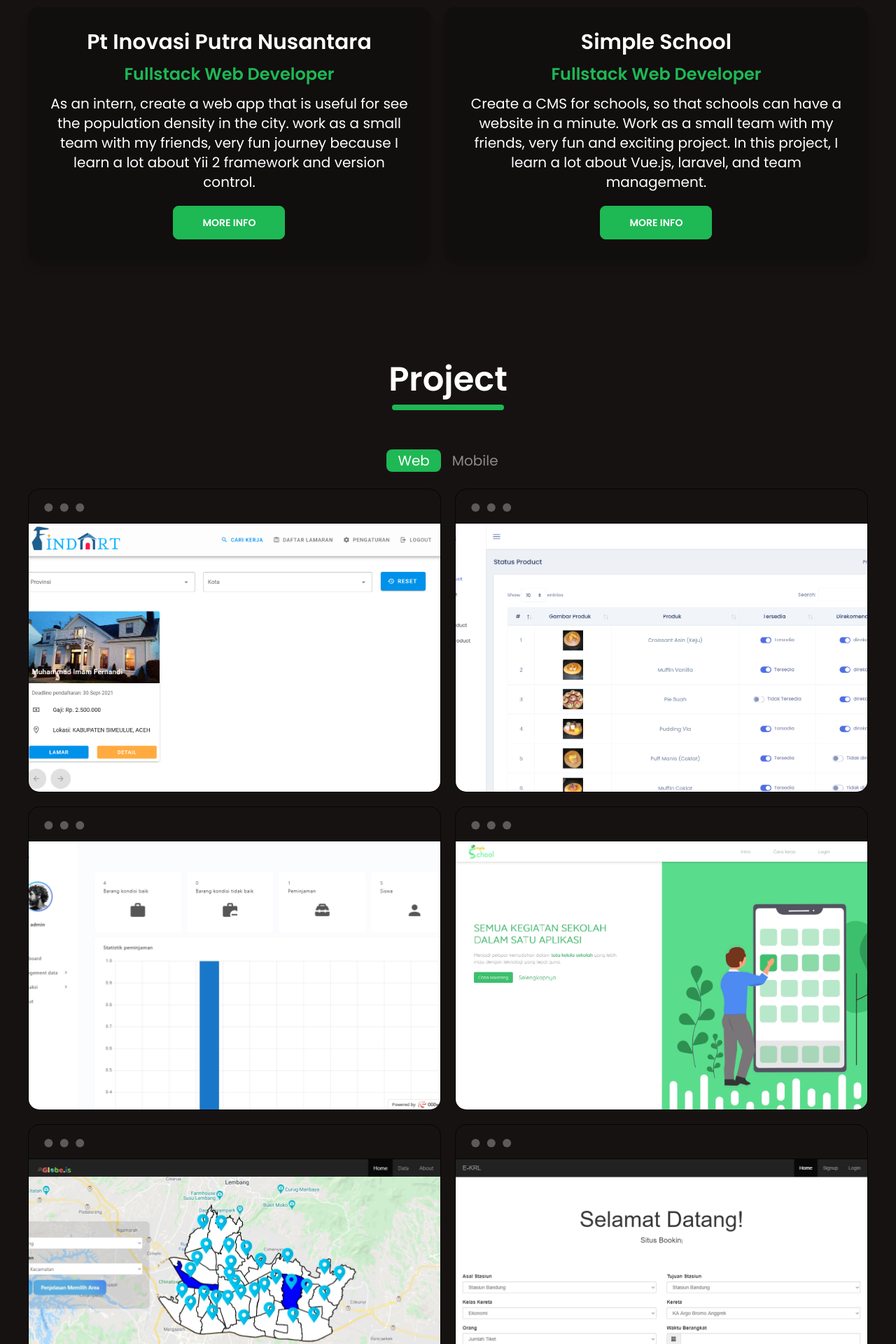
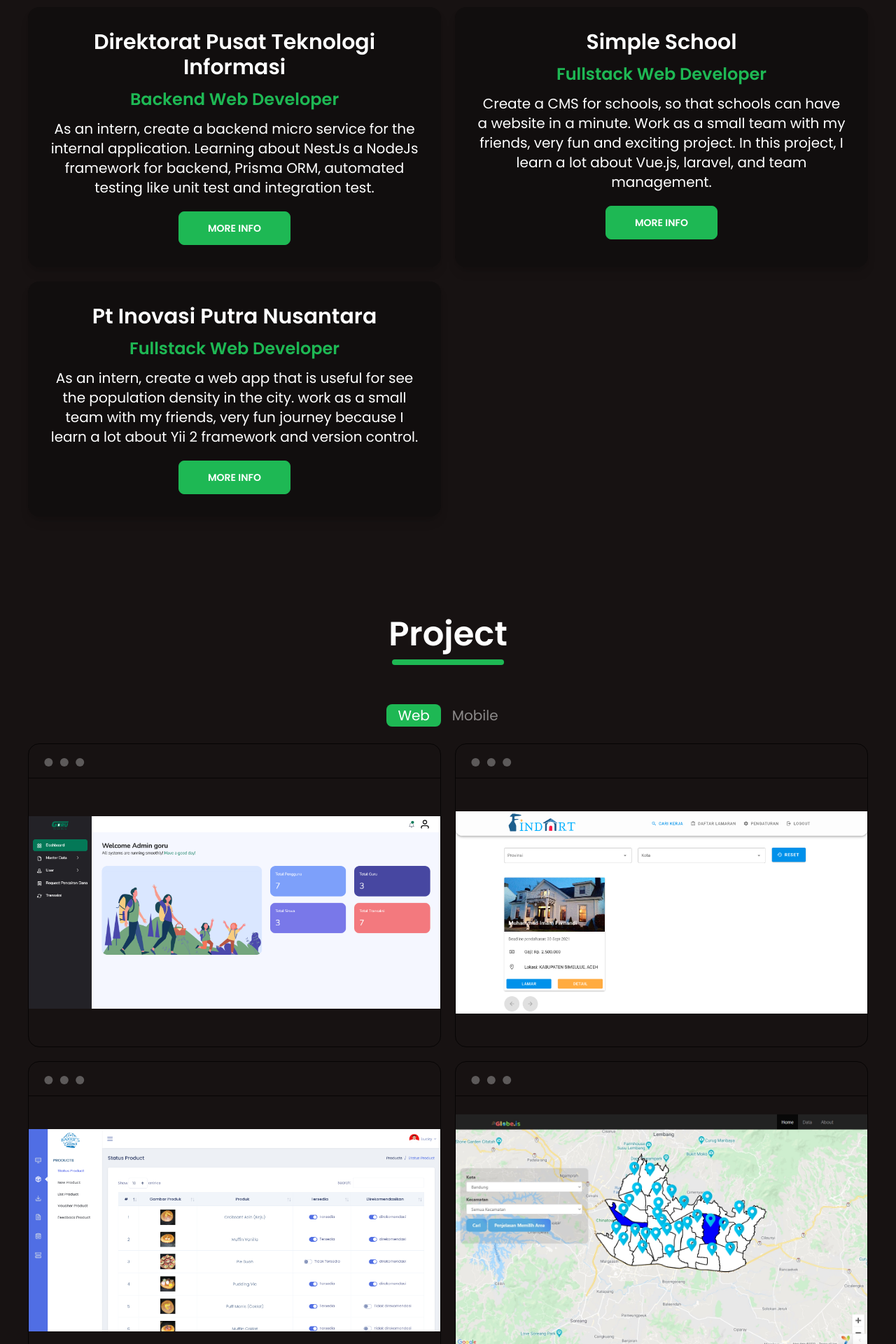
Before and after one commit to Lucky7Tb/Lucky7Tb.github.io, a Vue app: page / in a window 1280 px wide. Shown: the part 1280-3200 px from the top of the page at 70% size. Built offline with nearby package versions, Linux system fonts and the light colour scheme.

Commit message:
update portofolio project and experiance

```diff
--- a/src/assets/css/style.css
+++ b/src/assets/css/style.css
@@ -4,26 +4,37 @@
 	background-repeat: no-repeat;
 }
 
+.goru {
+	background-image: url('~@/assets/img/project/goru_admin.webp');
+	background-size: contain;
+}
+
 .findart {
 	background-image: url('~@/assets/img/project/find_art.png');
+	background-size: contain;
 }
 
 .bakers-corner {
 	background-image: url('~@/assets/img/project/bakers_corner.png');
+	background-size: contain;
 }
 
 .inventory {
 	background-image: url('~@/assets/img/project/inventory.webp');
+	background-size: contain;
 }
 
 .simple-school {
 	background-image: url('~@/assets/img/project/simple_school.webp');
+	background-size: contain;
 }
 
 .gis-mapping {
 	background-image: url('~@/assets/img/project/gis_mapping.webp');
+	background-size: contain;
 }
 
 .book-ticket {
 	background-image: url('~@/assets/img/project/booking_tiket.webp');
+	background-size: contain;
 }
--- a/src/components/Experiance.vue
+++ b/src/components/Experiance.vue
@@ -14,7 +14,94 @@
 					</div>
 				</div>
 				<div class="mt-5 p-5">
-					<div class="flex flex-col lg:flex-row gap-y-5 sm:gap-x-5">
+					<div class="grid grid-cols-1 gap-y-5 sm:grid-cols-2 sm:gap-x-5">
+						<div
+							class="
+								card
+								bg-base-200
+								shadow-lg
+								sm:full
+								transition
+								duration-300
+								ease-in-out
+								transform
+								hover:scale-110
+							"
+						>
+							<div class="card-body">
+								<h2 class="card-title font-bold text-3xl text-center">
+									Direktorat Pusat Teknologi Informasi
+								</h2>
+								<h3
+									class="
+										card-title
+										font-semibold
+										text-2xl text-center text-primary
+									"
+								>
+									Backend Web Developer
+								</h3>
+								<p class="text-center text-xl text-light">
+									As an intern, create a backend micro service for the internal application. Learning about NestJs a NodeJs framework for backend, Prisma ORM, automated testing like unit test and integration test.
+								</p>
+								<a
+									href="https://it.telkomuniversity.ac.id/"
+									target="_blank"
+									rel="nooppener"
+									class="
+										btn btn-primary
+										rounded-lg
+										mt-5
+										w-full
+										sm:w-40 sm:mx-auto
+									"
+									>More info</a
+								>
+							</div>
+						</div>
+
+						<div
+							class="
+								card
+								bg-base-200
+								shadow-lg
+								sm:full
+								transition
+								duration-300
+								ease-in-out
+								transform
+								hover:scale-110
+							"
+						>
+							<div class="card-body">
+								<h2 class="card-title font-bold text-3xl text-center">
+									Simple School
+								</h2>
+								<h3
+									class="
+										card-title
+										font-semibold
+										text-2xl text-center text-primary
+									"
+								>
+									Fullstack Web Developer
+								</h3>
+								<p class="text-center text-xl text-light">
+									Create a CMS for schools, so that schools can have a website
+									in a minute. Work as a small team with my friends, very fun
+									and exciting project. In this project, I learn a lot about
+									Vue.js, laravel, and team management.
+								</p>
+								<a
+									href="https://simpleschooldev.com/"
+									target="_blank"
+									rel="nooppener"
+									class="btn btn-primary rounded-lg mt-5 sm:w-40 sm:mx-auto"
+									>More info</a
+								>
+							</div>
+						</div>
+
 						<div
 							class="
 								card
@@ -62,47 +149,7 @@
 								>
 							</div>
 						</div>
-						<div
-							class="
-								card
-								bg-base-200
-								shadow-lg
-								sm:full
-								transition
-								duration-300
-								ease-in-out
-								transform
-								hover:scale-110
-							"
-						>
-							<div class="card-body">
-								<h2 class="card-title font-bold text-3xl text-center">
-									Simple School
-								</h2>
-								<h3
-									class="
-										card-title
-										font-semibold
-										text-2xl text-center text-primary
-									"
-								>
-									Fullstack Web Developer
-								</h3>
-								<p class="text-center text-xl text-light">
-									Create a CMS for schools, so that schools can have a website
-									in a minute. Work as a small team with my friends, very fun
-									and exciting project. In this project, I learn a lot about
-									Vue.js, laravel, and team management.
-								</p>
-								<a
-									href="https://simpleschooldev.com/"
-									target="_blank"
-									rel="nooppener"
-									class="btn btn-primary rounded-lg mt-5 sm:w-40 sm:mx-auto"
-									>More info</a
-								>
-							</div>
-						</div>
+
 					</div>
 				</div>
 			</div>
--- a/src/components/Project.vue
+++ b/src/components/Project.vue
@@ -43,13 +43,52 @@
 						>
 							<div
 								class="
-									grid grid-cols-1
-									gap-y-5
+									grid
+									grid-cols-1
 									sm:grid-cols-1
 									lg:grid-cols-2
+									gap-y-5
 									sm:gap-x-5
 								"
 							>
+								<div class="border mockup-window border-base-300 w-full">
+									<label for="goru_project_modal" class="modal-button">
+										<div
+											class="
+												flex
+												justify-center
+												px-4
+												py-16
+												border-t border-base-300
+												h-96
+												project-bg
+												goru
+											"
+										></div>
+									</label>
+									<input
+										type="checkbox"
+										id="goru_project_modal"
+										class="modal-toggle"
+									/>
+									<div class="modal">
+										<div class="modal-box">
+											<h4 class="text-center text-xl font-bold">Goru</h4>
+											<p class="text-center font-light">
+												Web application for admin goru to confirm transaction in goru application.This web application build use Vue js as
+												a frontend, and Laravel as a backend.
+											</p>
+											<div class="modal-action">
+												<label
+													for="goru_project_modal"
+													class="btn btn-outline"
+													>Close</label
+												>
+											</div>
+										</div>
+									</div>
+								</div>
+
 								<div class="border mockup-window border-base-300 w-full">
 									<label for="findart_project_modal" class="modal-button">
 										<div
@@ -132,112 +171,7 @@
 										</div>
 									</div>
 								</div>
-							</div>
-							<div
-								class="
-									grid grid-cols-1
-									gap-y-5
-									sm:grid-cols-1
-									lg:grid-cols-2
-									sm:gap-x-5
-								"
-							>
-								<div class="border mockup-window border-base-300 w-full">
-									<label for="inventory_project_modal" class="modal-button">
-										<div
-											class="
-												flex
-												justify-center
-												px-4
-												py-16
-												border-t border-base-300
-												h-96
-												project-bg
-												inventory
-											"
-										></div>
-									</label>
-									<input
-										type="checkbox"
-										id="inventory_project_modal"
-										class="modal-toggle"
-									/>
-									<div class="modal">
-										<div class="modal-box">
-											<h4 class="text-center text-xl font-bold">
-												TKI Inventory
-											</h4>
-											<p class="text-center font-light">
-												Inventory web application for technology information
-												vocational high school 1 Katapang. This application is
-												especially for the admin, the admin can track the stock
-												of the items, manage items, and track who borrowed the
-												items. This application build using Laravel Framework.
-											</p>
-											<div class="modal-action">
-												<label
-													for="inventory_project_modal"
-													class="btn btn-outline"
-													>Close</label
-												>
-											</div>
-										</div>
-									</div>
-								</div>
 
-								<div class="border mockup-window border-base-300 w-full">
-									<label for="simpleschool_project_modal" class="modal-button">
-										<div
-											class="
-												flex
-												justify-center
-												px-4
-												py-16
-												border-t border-base-300
-												h-96
-												project-bg
-												simple-school
-											"
-										></div>
-									</label>
-									<input
-										type="checkbox"
-										id="simpleschool_project_modal"
-										class="modal-toggle"
-									/>
-									<div class="modal">
-										<div class="modal-box">
-											<h4 class="text-center text-xl font-bold">
-												Simple School
-											</h4>
-											<p class="text-center font-light">
-												Simple school is SaaS for school who wants a website in
-												just a minute. In this project, my task is to create an
-												API and implements it on the frontend. Is my first
-												project in high school, and I work with a small team
-												with my friend. In this project i use Laravel for the
-												backend, and Vue js as a frontend.
-											</p>
-											<div class="modal-action">
-												<label
-													for="simpleschool_project_modal"
-													class="btn btn-outline"
-													>Close</label
-												>
-											</div>
-										</div>
-									</div>
-								</div>
-							</div>
-							<div
-								class="
-									grid grid-cols-1
-									gap-y-5
-									sm:grid-cols-1
-									lg:grid-cols-2
-									sm:gap-x-5
-								"
-							>
 								<div class="border mockup-window border-base-300 w-full">
 									<label for="gis_project_modal" class="modal-button">
 										<div
@@ -322,6 +256,7 @@
 									</div>
 								</div>
 							</div>
+
 						</div>
 					</transition>
 
@@ -333,7 +268,80 @@
 							id="mobile-content"
 							v-if="mobileTab"
 						>
-							<div class="grid grid-cols-1 gap-y-5 sm:grid-cols-2 sm:gap-x-5">
+							<div class="grid grid-cols-1 gap-y-5 sm:grid-cols-3 sm:gap-x-5">
+								<div class="flex flex-col items-center justify-center">
+									<label for="goru_mobile_project_modal" class="modal-button">
+										<img
+											src="@/assets/img/project/goru_mobile.png"
+											class="mx-auto"
+											width="55%"
+											alt="covid_mobile"
+										/>
+									</label>
+									<input
+										type="checkbox"
+										id="goru_mobile_project_modal"
+										class="modal-toggle"
+									/>
+									<div class="modal">
+										<div class="modal-box">
+											<h4 class="text-center text-xl font-bold">
+												Covid Mobile
+											</h4>
+											<p class="text-center font-light">
+												This application is my campus project. This application is called Goru (Golek Guru) which is mean <i>find teacher</i>. This application is used for student especially the elementary school student until high school student to find online private teacher. Of course student learning online to using meet link the given by teacher. This project build using React Native and Native Base.
+											</p>
+											<div class="modal-action">
+												<label
+													for="goru_mobile_project_modal"
+													class="btn btn-outline"
+													>Close</label
+												>
+											</div>
+										</div>
+									</div>
+								</div>
+
+								<div class="flex flex-col items-center justify-center">
+									<label for="covid_mobile_project_modal" class="modal-button">
+										<img
+											src="@/assets/img/project/covid_mobile.webp"
+											class="mx-auto"
+											width="80%"
+											alt="covid_mobile"
+										/>
+									</label>
+									<input
+										type="checkbox"
+										id="covid_mobile_project_modal"
+										class="modal-toggle"
+									/>
+									<div class="modal">
+										<div class="modal-box">
+											<h4 class="text-center text-xl font-bold">
+												Covid Mobile
+											</h4>
+											<p class="text-center font-light">
+												This application is my first school assignment from home
+												due to a pandemic. The application is has a feature to
+												see statistic covid 19 in Indonesia and World, Test
+												covid risk, Hot news covid 19, and FAQ. This project
+												builds using React Native and for the UI, i try this
+												<a href="https://builderx.io/" target="_blank" rel="noopener" class="link">
+													cool react native ui builder
+												</a>
+											</p>
+											<div class="modal-action">
+												<label
+													for="covid_mobile_project_modal"
+													class="btn btn-outline"
+													>Close</label
+												>
+											</div>
+										</div>
+									</div>
+								</div>
+
 								<div class="flex flex-col items-center justify-center">
 									<label for="env_mobile_project_modal" class="modal-button">
 										<img
@@ -358,7 +366,7 @@
 												inventory technology information vocational high school
 												1 Katapang. So the user or student can borrow an item
 												use this application or directly come to the admin. This
-												project builds using React Native.
+												project builds using React Native and React Native Element
 											</p>
 											<div class="modal-action">
 												<label
@@ -369,48 +377,6 @@
 											</div>
 										</div>
 									</div>
-									<h2 class="text-center text-xl font-semibold">
-										Inventory Mobile
-									</h2>
-								</div>
-								<div class="flex flex-col items-center justify-center">
-									<label for="covid_mobile_project_modal" class="modal-button">
-										<img
-											src="@/assets/img/project/covid_mobile.webp"
-											class="mx-auto"
-											width="80%"
-											alt="covid_mobile"
-										/>
-									</label>
-									<input
-										type="checkbox"
-										id="covid_mobile_project_modal"
-										class="modal-toggle"
-									/>
-									<div class="modal">
-										<div class="modal-box">
-											<h4 class="text-center text-xl font-bold">
-												Covid Mobile
-											</h4>
-											<p class="text-center font-light">
-												This application is my first school assignment from home
-												due to a pandemic. The application is has a feature to
-												see statistic covid 19 in Indonesia and World, Test
-												covid risk, Hot news covid 19, and FAQ. This project
-												builds using React Native.
-											</p>
-											<div class="modal-action">
-												<label
-													for="covid_mobile_project_modal"
-													class="btn btn-outline"
-													>Close</label
-												>
-											</div>
-										</div>
-									</div>
-									<h2 class="text-center text-xl font-semibold">
-										Covid Mobile
-									</h2>
 								</div>
 							</div>
 						</div>
```
Also changed, not shown: src/assets/img/project/goru_admin.webp (added), src/assets/img/project/goru_mobile.png (added).
